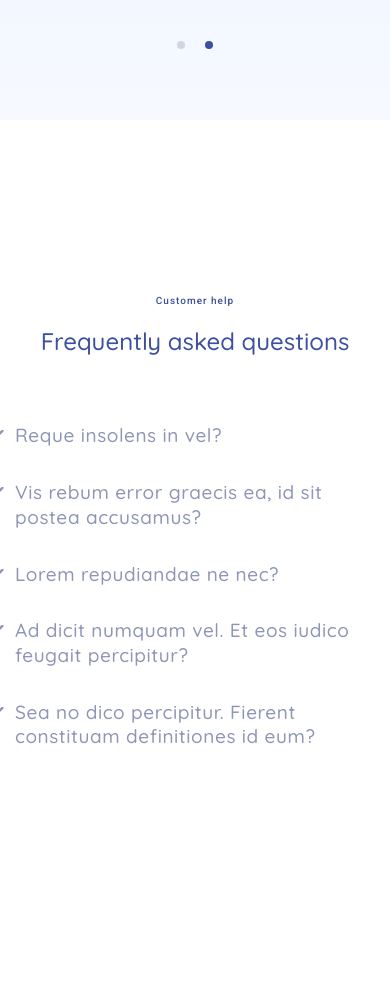
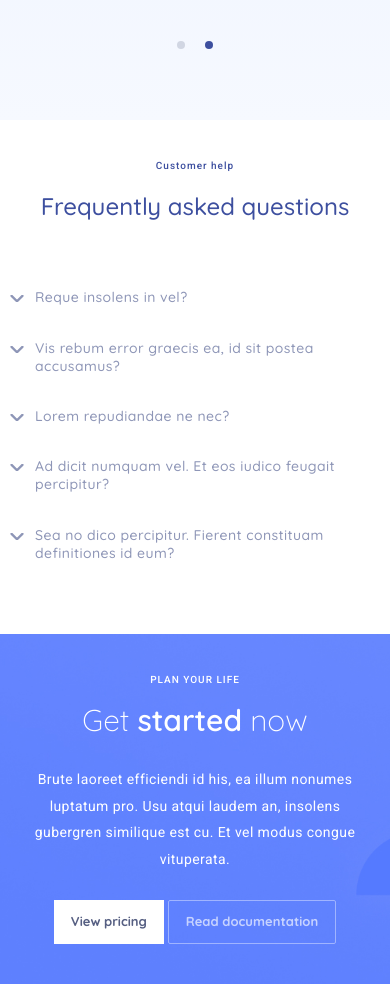
Before and after one commit to AlexIstra1989/productivity, a website: page src/index.html in a window 390 px wide. Shown: the part 4200-5184 px from the top of the page. Before the commit the page ends 5156 px from the top, so only its background shows below. Drawn offline with nearby package versions, Linux system fonts and the light colour scheme; files that its build step writes are made by us from their sources; files whose address does not match are found by name.

Commit message:
fix started block

```diff
--- a/src/assets/scss/abstracts/_media.scss
+++ b/src/assets/scss/abstracts/_media.scss
@@ -102,6 +102,12 @@
    font-size: 30px;
   }
  }
+
+ .started {
+  &__title {
+   font-size: 40px;
+  }
+ }
 }
 
 @media (max-width: 768px) {
@@ -178,6 +184,23 @@
   &__box {
    margin-right: 0;
    margin-bottom: 25px;
+  }
+ }
+
+ .faq {
+  padding: 40px 0;
+  &__accordion-btn {
+   font-size: 14px;
+  }
+ }
+
+ .started {
+  padding: 40px 0;
+  &__subtitle {
+   font-size: 10px;
+  }
+  &__title {
+   font-size: 30px;
   }
  }
 }
@@ -273,4 +296,10 @@
    }
   }
  }
+
+ .started {
+  &__link {
+   display: inline-block;
+  }
+ }
 }
--- a/src/assets/scss/blocks/_faq.scss
+++ b/src/assets/scss/blocks/_faq.scss
@@ -20,6 +20,7 @@
   max-width: 710px;
   width: 100%;
   margin: 0 auto;
+  padding-left: 20px;
  }
  &__accordion-item {
   margin-bottom: 32px;
@@ -65,5 +66,10 @@
   padding: 13px 15px;
   background-color: #E8ECF4;
   border-radius: 2px;
+  transition: background-color 0.5s ease, color 0.5s ease;
+  &:hover {
+   background-color: $accentColor;
+   color: $primaryColor;
+  }
  }
 }
--- a/src/assets/scss/blocks/_started.scss
+++ b/src/assets/scss/blocks/_started.scss
@@ -17,7 +17,7 @@
    }
  }
  &__text {
-  @include text (15px, 400, 1.9, $primaryColor);
+  @include text (14px, 400, 1.9, $primaryColor);
   font-family: "Roboto";
   letter-spacing: 0.03em;
   margin: 0 auto 28px;
--- a/src/index.html
+++ b/src/index.html
@@ -456,7 +456,7 @@
   </div>
  </section>
 
- <!-- <section class="started">
+ <section class="started">
   <div class="container">
    <h4 class="started__subtitle">
     PLAN YOUR LIFE
@@ -477,7 +477,7 @@
   </div>
  </section>
 
- <section class="newsteller">
+ <!-- <section class="newsteller">
   <div class="container">
    <div class="newsteller__inner">
     <div class="newsteller__box">
```
Also changed, not shown: dist/index.html.
